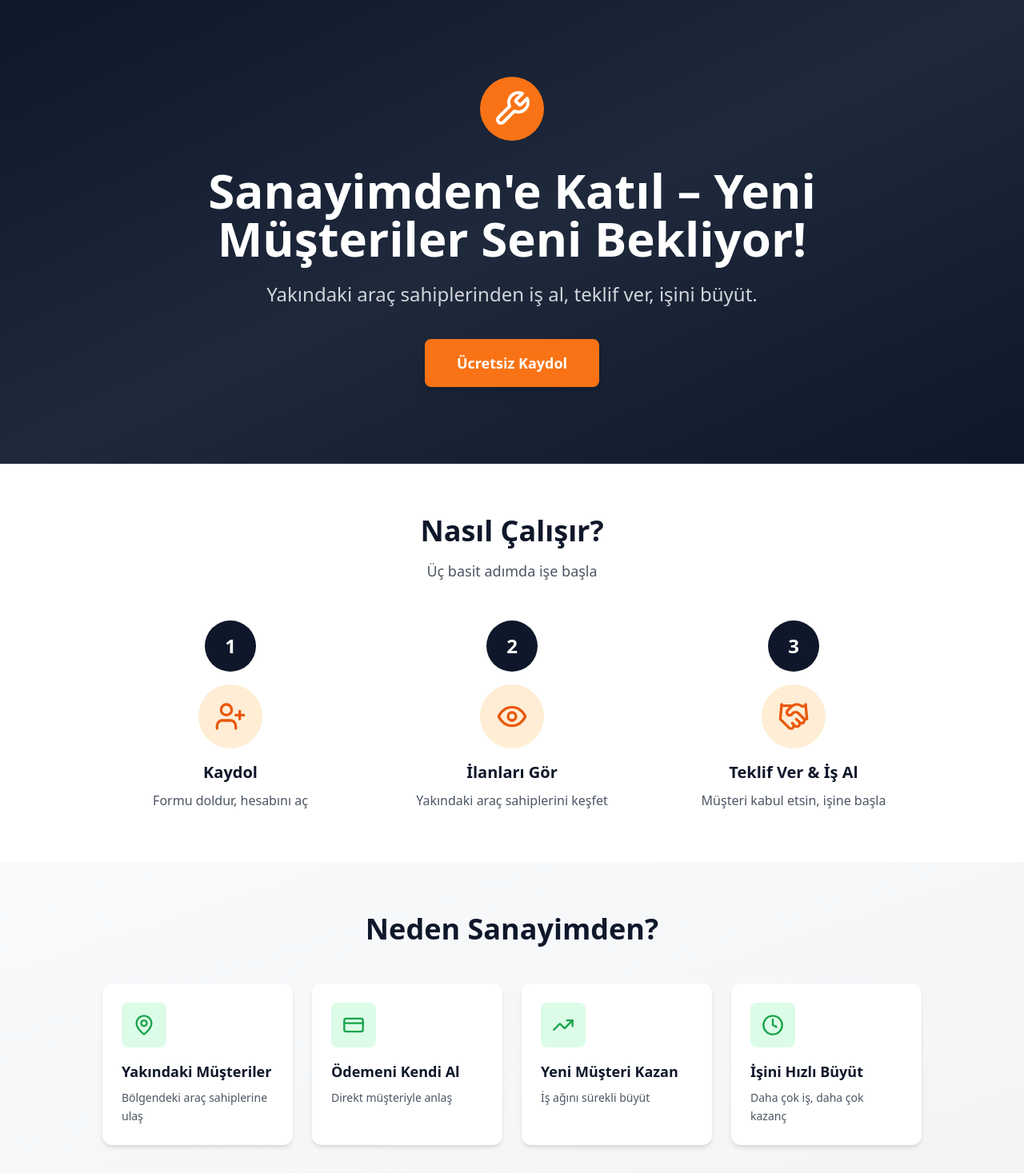
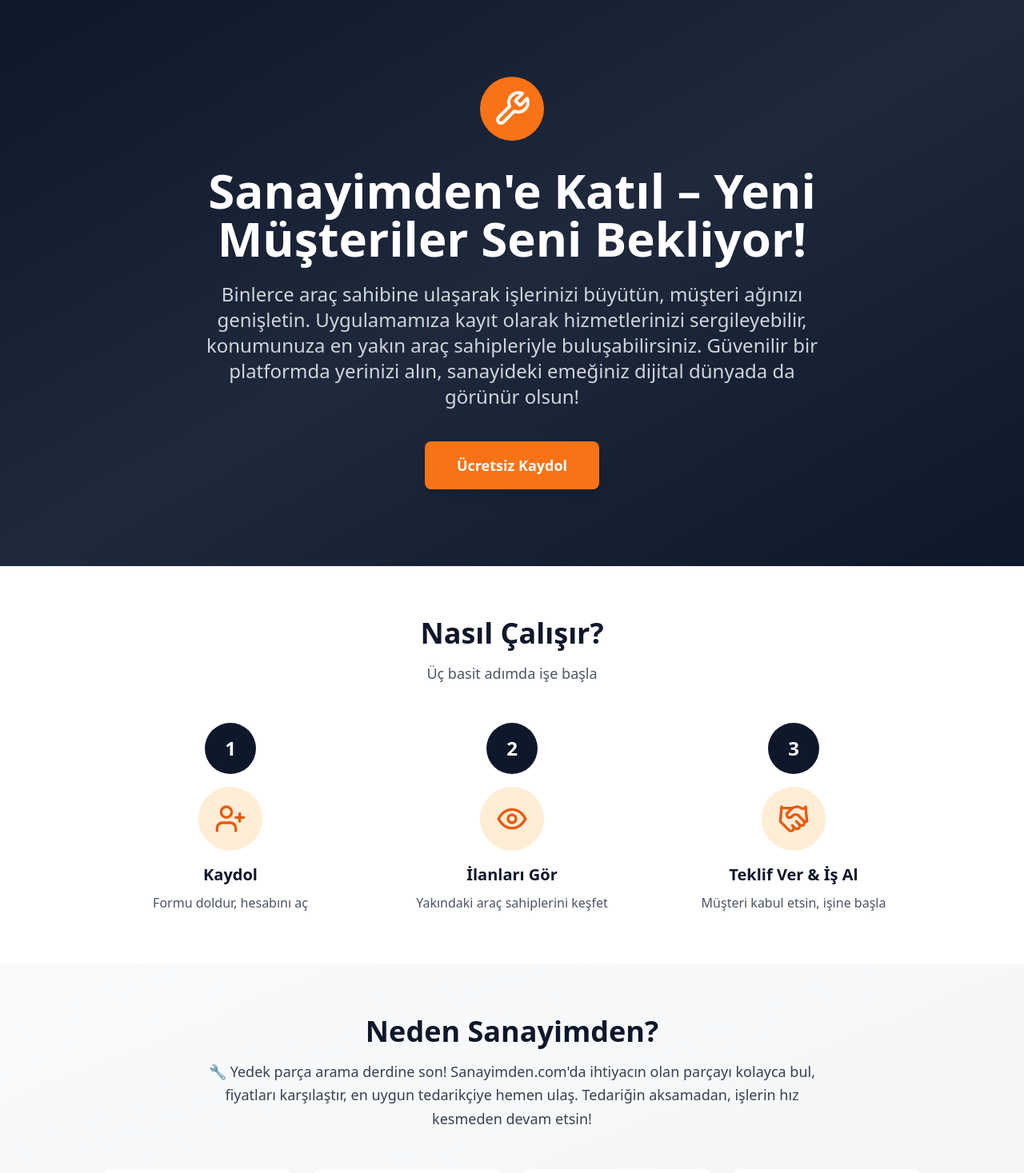
Before and after one commit to ferhatsli/Sanayimden, a React (Vite) app: page / in a window 1280 px wide. Shown: the top 1467 px of the page at 80% size. Built offline with nearby package versions, Linux system fonts and the light colour scheme; no server answers.

Commit message:
Updated Hero.tsx

```diff
--- a/src/components/Benefits.tsx
+++ b/src/components/Benefits.tsx
@@ -27,9 +27,14 @@ export function Benefits() {
   return (
     <section className="py-16 px-6 bg-gradient-to-br from-slate-50 to-gray-100">
       <div className="max-w-5xl mx-auto">
-        <h2 className="text-3xl md:text-4xl font-bold text-center mb-12 text-slate-900">
-          Neden Sanayimden?
-        </h2>
+        <div className="text-center mb-12">
+          <h2 className="text-3xl md:text-4xl font-bold mb-4 text-slate-900">
+            Neden Sanayimden?
+          </h2>
+          <p className="text-lg text-gray-700 max-w-3xl mx-auto leading-relaxed">
+            🔧 Yedek parça arama derdine son! Sanayimden.com'da ihtiyacın olan parçayı kolayca bul, fiyatları karşılaştır, en uygun tedarikçiye hemen ulaş. Tedariğin aksamadan, işlerin hız kesmeden devam etsin!
+          </p>
+        </div>
 
         <div className="grid sm:grid-cols-2 lg:grid-cols-4 gap-6">
           {benefits.map((benefit, index) => (
--- a/src/components/Hero.tsx
+++ b/src/components/Hero.tsx
@@ -18,8 +18,8 @@ export function Hero({ onScrollToForm }: HeroProps) {
           Sanayimden'e Katıl – Yeni Müşteriler Seni Bekliyor!
         </h1>
 
-        <p className="text-xl md:text-2xl text-gray-300 mb-10 max-w-2xl mx-auto leading-relaxed">
-          Yakındaki araç sahiplerinden iş al, teklif ver, işini büyüt.
+        <p className="text-xl md:text-2xl text-gray-300 mb-10 max-w-3xl mx-auto leading-relaxed">
+          Binlerce araç sahibine ulaşarak işlerinizi büyütün, müşteri ağınızı genişletin. Uygulamamıza kayıt olarak hizmetlerinizi sergileyebilir, konumunuza en yakın araç sahipleriyle buluşabilirsiniz. Güvenilir bir platformda yerinizi alın, sanayideki emeğiniz dijital dünyada da görünür olsun!
         </p>
 
         <button
```
